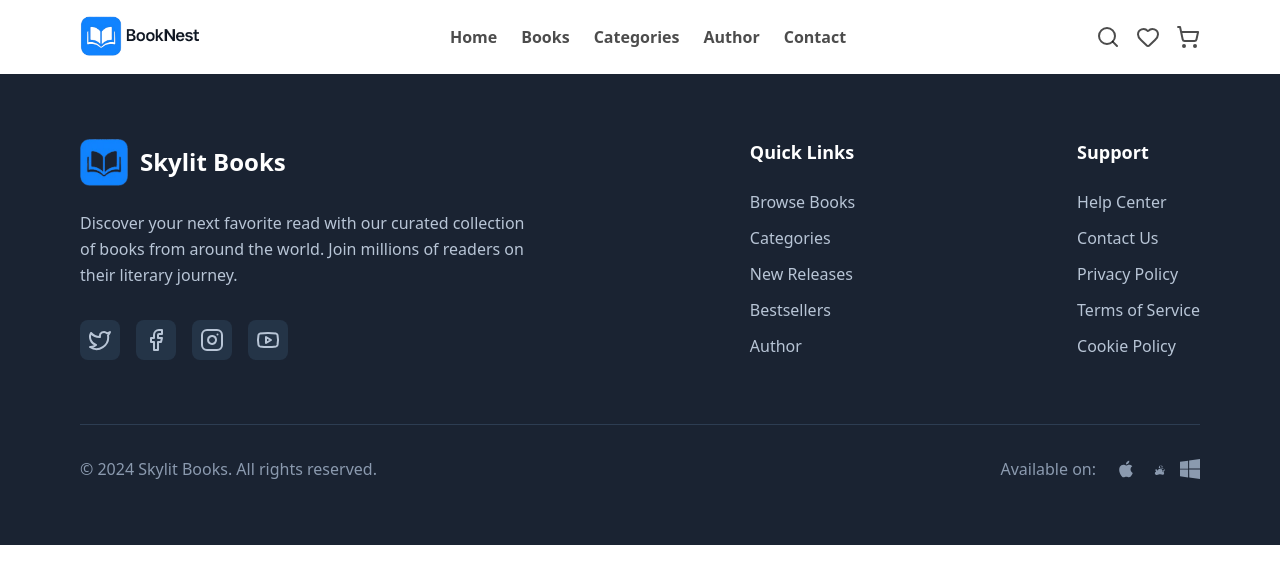
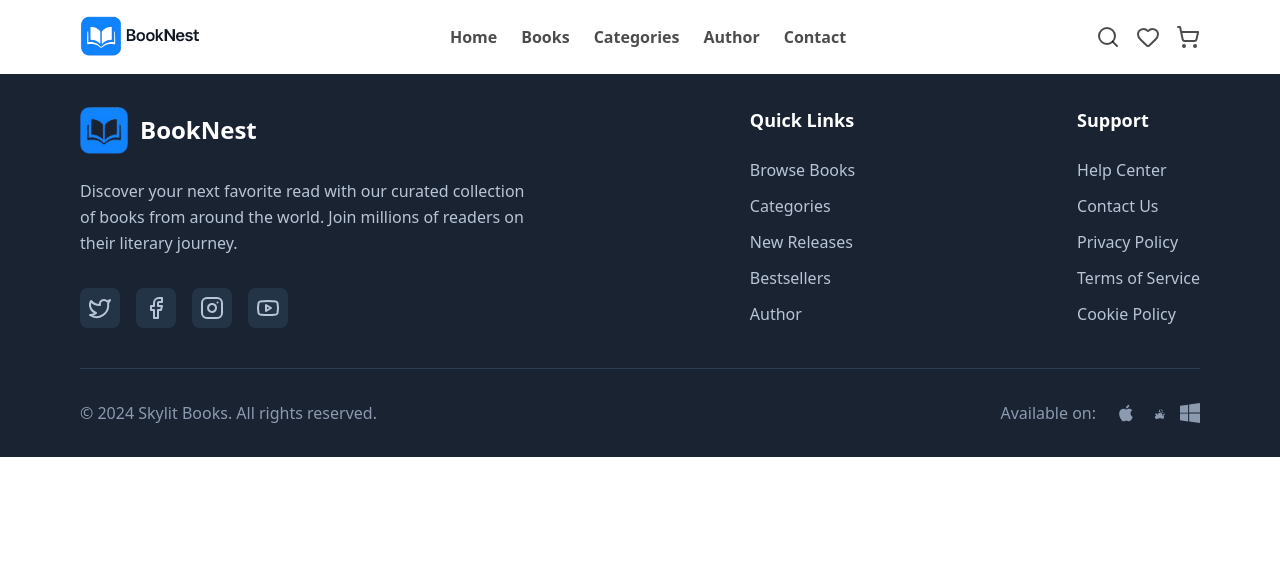
Before and after one commit to sarthak12005/BookNest, a React (Vite) app in the folder fe/: page /author in a window 1280 px wide. Shown: the top 584 px of the page. Built offline with nearby package versions, Linux system fonts and the light colour scheme.

Commit message:
added some changes

```diff
--- a/fe/src/App.jsx
+++ b/fe/src/App.jsx
@@ -7,7 +7,7 @@ import AuthPage from './pages/AuthPage'
 import toast, { Toaster } from 'react-hot-toast';
 import './App.css'
 import Contact from './pages/Contact'
-import Author from './pages/Author'
+import About from './pages/About'
 
 function App() {
 
@@ -28,7 +28,7 @@ function App() {
          path: '/contact', element: <Layout><Contact/></Layout>
       },
       {
-         path: '/author', element: <Layout><Author/></Layout>
+         path: '/author', element: <Layout><About/></Layout>
       }
    ]
 
--- a/fe/src/components/Footer.jsx
+++ b/fe/src/components/Footer.jsx
@@ -25,17 +25,17 @@ const Footer = () => {
   ];
 
   return (
-    <footer className="bg-[#1a2332] text-[#b8c5d6] px-20 py-16">
+    <footer className="bg-[#1a2332] text-[#b8c5d6] px-20 py-8">
       <div className="max-w-7xl mx-auto">
         {/* Footer Top Section */}
-        <div className="flex justify-between gap-20 mb-16">
+        <div className="flex justify-between gap-20 mb-10">
           {/* Brand Section */}
           <div className="flex-1 max-w-md">
             <div className="flex items-center gap-3 mb-6">
               <div className="w-12 h-12  flex items-center justify-center">
                 <img src="/BookLogo.png" alt="BookNest Logo" className='w-40 object-center' />
               </div>
-              <h2 className="text-white text-2xl font-semibold">Skylit Books</h2>
+              <h2 className="text-white text-2xl font-semibold">BookNest</h2>
             </div>
             <p className="text-[#b8c5d6] leading-relaxed mb-8">
               Discover your next favorite read with our curated collection of books from around the world. Join millions of readers on their literary journey.
--- a/fe/src/pages/Author.jsx
+++ b/fe/src/pages/About.jsx
@@ -1,6 +1,6 @@
 import React from 'react'
 
-const Author = () => {
+const About = () => {
   return (
     <div>
 
@@ -8,4 +8,4 @@ const Author = () => {
   )
 }
 
-export default Author
+export default About;
```
Also changed, not shown: fe/src/store/useUserStore.jsx (added).
